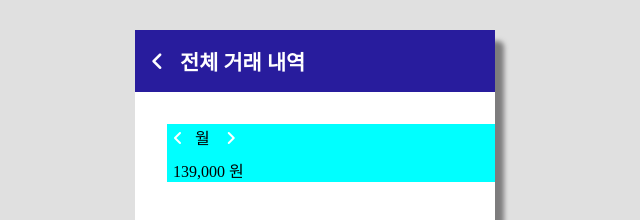
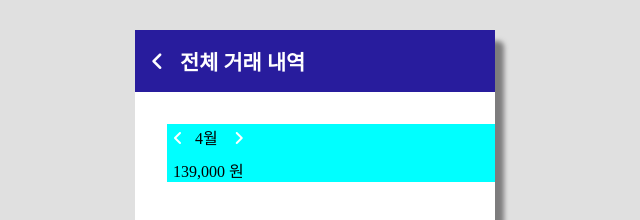
Before and after one commit to IT-Money/IT-Money, a Vue app: page /transaction-history in a window 1280 px wide. Shown: the top 220 px of the page, without its empty margins (325-965 px from the left). Built offline with nearby package versions, Linux system fonts and the light colour scheme; data requests are answered from the project's data file; a web font is replaced by a local one.

Commit message:
Feat: 총지출, 총수입 진행

```diff
--- /dev/null
+++ b/src/components/ExpenseHeader.vue
@@ -0,0 +1,98 @@
+<script setup>
+import { onMounted } from 'vue'
+import useTrans from '@/stores/useTrans'
+import useCount from '@/stores/useCount'
+
+const trans = useTrans()
+const count = useCount()
+
+onMounted(() => {
+  trans.fetchTransactions()
+})
+</script>
+
+<template>
+  <div class="summary-container">
+    <div class="summary-content">
+      <!-- 왼쪽: 텍스트 정보 -->
+      <div class="text-section">
+        <p class="title">{{ trans.nowYear }}년 {{ trans.nowMonth }}월</p>
+        <p class="amount">
+          {{
+            count.useMonthlyAmount(
+              trans.monthlyExpense.value[trans.currentMonth],
+            )
+          }}원
+        </p>
+        <span class="count-badge"
+          >총
+          {{ trans.monthlyExpense.value[trans.currentMonth].length }}회</span
+        >
+      </div>
+
+      <!-- 오른쪽: 원형 아이콘 -->
+      <div class="icon-section">
+        <img class="icon-image" src="@/icons/food.png" alt="아이콘" />
+      </div>
+    </div>
+  </div>
+</template>
+
+<style scoped>
+.summary-container {
+  padding: 0 20px;
+  margin-top: 16px;
+}
+
+.summary-content {
+  display: flex;
+  justify-content: space-between;
+  align-items: center;
+}
+
+.text-section {
+  display: flex;
+  flex-direction: column;
+  gap: 8px;
+}
+
+.title {
+  font-size: 14px;
+  color: #3b1fe0;
+  font-weight: 600;
+  margin: 0;
+}
+
+.amount {
+  font-size: 24px;
+  font-weight: bold;
+  color: #000;
+  margin: 0;
+}
+
+.count-badge {
+  display: inline-block;
+  background-color: #eee;
+  color: #444;
+  padding: 4px 10px;
+  font-size: 12px;
+  border-radius: 999px;
+  width: fit-content;
+}
+
+.icon-section {
+  background-color: #f76d82;
+  border-radius: 50%;
+  padding: 12px;
+  width: 48px;
+  height: 48px;
+  display: flex;
+  align-items: center;
+  justify-content: center;
+}
+
+.icon-image {
+  width: 24px;
+  height: 24px;
+}
+</style>
--- /dev/null
+++ b/src/components/IncomeHeader.vue
@@ -0,0 +1,98 @@
+<script setup>
+import useTrans from '@/stores/useTrans'
+import useCount from '@/stores/useCount'
+import { onMounted } from 'vue'
+
+const trans = useTrans()
+const count = useCount()
+
+onMounted(() => {
+  trans.fetchTransactions()
+  console.log('trans.monthlyIncome.value[trans.currentMonth]')
+})
+</script>
+
+<template>
+  <div class="summary-container">
+    <div class="summary-content">
+      <!-- 왼쪽: 텍스트 정보 -->
+      <div class="text-section">
+        <p class="title">{{ trans.nowYear }}년 {{ trans.nowMonth }}월</p>
+        <p class="amount">
+          {{
+            count.useMonthlyAmount(
+              trans.monthlyIncome.value[trans.currentMonth],
+            )
+          }}원
+        </p>
+        <span class="count-badge"
+          >총 {{ trans.monthlyIncome.value[trans.currentMonth].length }}회</span
+        >
+      </div>
+
+      <!-- 오른쪽: 원형 아이콘 -->
+      <div class="icon-section">
+        <img class="icon-image" src="@/icons/food.png" alt="아이콘" />
+      </div>
+    </div>
+  </div>
+</template>
+
+<style scoped>
+.summary-container {
+  padding: 0 20px;
+  margin-top: 16px;
+}
+
+.summary-content {
+  display: flex;
+  justify-content: space-between;
+  align-items: center;
+}
+
+.text-section {
+  display: flex;
+  flex-direction: column;
+  gap: 8px;
+}
+
+.title {
+  font-size: 14px;
+  color: #3b1fe0;
+  font-weight: 600;
+  margin: 0;
+}
+
+.amount {
+  font-size: 24px;
+  font-weight: bold;
+  color: #000;
+  margin: 0;
+}
+
+.count-badge {
+  display: inline-block;
+  background-color: #eee;
+  color: #444;
+  padding: 4px 10px;
+  font-size: 12px;
+  border-radius: 999px;
+  width: fit-content;
+}
+
+.icon-section {
+  background-color: #f76d82;
+  border-radius: 50%;
+  padding: 12px;
+  width: 48px;
+  height: 48px;
+  display: flex;
+  align-items: center;
+  justify-content: center;
+}
+
+.icon-image {
+  width: 24px;
+  height: 24px;
+}
+</style>
--- a/src/components/MonthlyHeader.vue
+++ b/src/components/MonthlyHeader.vue
@@ -1,7 +1,7 @@
 <script setup>
 import { onMounted } from 'vue'
-import useTrans from '@/mine/useTrans.js'
-import useCount from '@/mine/useCount.js'
+import useTrans from '@/stores/useTrans.js'
+import useCount from '@/stores/useCount.js'
 
 const trans = useTrans()
 const count = useCount()
@@ -14,7 +14,7 @@ onMounted(() => {
 <template>
   <div>
     <i class="fa-solid fa-angle-left"></i>
-    <span>{{ nowMonth }}월 </span>
+    <span>{{ trans.nowMonth }}월 </span>
     <i class="fa-solid fa-angle-right"></i>
     <p>
       {{
--- /dev/null
+++ b/src/stores/useCount.js
@@ -0,0 +1,8 @@
+export default function useCount() {
+  function useMonthlyAmount(arr = []) {
+    const total = arr.reduce((s, v) => Number((s += v.amount)), 0)
+    return total.toLocaleString()
+  }
+
+  return { useMonthlyAmount }
+}
--- /dev/null
+++ b/src/stores/useTrans.js
@@ -0,0 +1,75 @@
+import axios from '@/utils/axios'
+import { ref, computed } from 'vue'
+
+export default function useTrans() {
+  // 달 설정
+  const currentMonth = new Date().toISOString().substring(0, 7) //"2025-04"
+  const nowYear = currentMonth.substring(0, 4)
+  const nowMonth = currentMonth.substring(6)
+  // transactions: 변수 할당
+  const transactions = ref([])
+  const error = ref(null)
+
+  // fetechTransactions: wallet_db에서 모든 거래
+  const fetchTransactions = async () => {
+    try {
+      const response = await axios.get('/transactions')
+      transactions.value = response.data
+      console.log('transactions:', transactions.value)
+    } catch (err) {
+      error.value = err.message || '데이터 가져오는 중 오류발생'
+      console.error('거래 fetch 중 오류발생: ', err)
+    }
+  }
+
+  // monthlyTransactions = 월별 파싱(forEach문으로 월별거래 객체 생성성)
+  const monthlyTransactions = computed(() => {
+    const group = {}
+    console.log('computed 실행중')
+
+    transactions.value.forEach(trans => {
+      const eachMonth = trans.dateTime.substring(0, 7)
+      if (!group[eachMonth]) group[eachMonth] = []
+      group[eachMonth].push(trans)
+    })
+    console.log('group:', group)
+
+    return group
+  })
+
+  // monthlyExpense: 월별 지출액(for of 문으로 monthlytransactions 중 type이 1인걸 filter 해서 monthlyExpense에 할당)
+  const monthlyExpense = computed(() => {
+    const group = {}
+    console.log('총지출 computed 실행')
+    for (const [eachMonth, trans] of Object.entries(
+      monthlyTransactions.value,
+    )) {
+      group[eachMonth] = trans.filter(tran => tran.type === '1')
+    }
+    return group
+  })
+
+  // monthlyIncome: 월별 수입액
+  const monthlyIncome = computed(() => {
+    const group = {}
+    console.log('총수입 computed 실행됨')
+    for (const [eachMonth, trans] of Object.entries(monthlyTransactions.value))
+      group[eachMonth] = trans.filter(tran => tran.type === '2')
+    return group
+  })
+
+  // monthlyCategory: 월별 카테고리
+  // const monthlyCategory = computed(()=> )
+
+  return {
+    transactions,
+    error,
+    fetchTransactions,
+    monthlyTransactions,
+    monthlyExpense,
+    monthlyIncome,
+    currentMonth,
+    nowMonth,
+    nowYear,
+  }
+}
--- a/src/views/TotalExpense.vue
+++ b/src/views/TotalExpense.vue
@@ -1,98 +1,9 @@
 <script setup>
-import useTrans from '@/mine/useTrans'
-import useCount from '@/mine/useCount'
-import { onMounted } from 'vue'
-
-const trans = useTrans()
-const count = useCount()
-
-onMounted(() => {
-  trans.fetchTransactions()
-})
+import ExpenseHeader from '@/components/ExpenseHeader.vue'
 </script>
 
 <template>
-  <div class="summary-container">
-    <div class="summary-content">
-      <!-- 왼쪽: 텍스트 정보 -->
-      <div class="text-section">
-        <p class="title">{{ trans.nowYear }}년 {{ trans.nowMonth }}월</p>
-        <p class="amount">
-          {{
-            count.useMonthlyAmount(
-              trans.monthlyExpense.value[trans.currentMonth],
-            )
-          }}원
-        </p>
-        <span class="count-badge"
-          >총
-          {{ trans.monthlyExpense.value[trans.currentMonth].length }}회</span
-        >
-      </div>
-
-      <!-- 오른쪽: 원형 아이콘 -->
-      <div class="icon-section">
-        <img class="icon-image" src="@/icons/food.png" alt="아이콘" />
-      </div>
-    </div>
-  </div>
+  <ExpenseHeader />
 </template>
 
-<style scoped>
-.summary-container {
-  padding: 0 20px;
-  margin-top: 16px;
-}
-
-.summary-content {
-  display: flex;
-  justify-content: space-between;
-  align-items: center;
-}
-
-.text-section {
-  display: flex;
-  flex-direction: column;
-  gap: 8px;
-}
-
-.title {
-  font-size: 14px;
-  color: #3b1fe0;
-  font-weight: 600;
-  margin: 0;
-}
-
-.amount {
-  font-size: 24px;
-  font-weight: bold;
-  color: #000;
-  margin: 0;
-}
-
-.count-badge {
-  display: inline-block;
-  background-color: #eee;
-  color: #444;
-  padding: 4px 10px;
-  font-size: 12px;
-  border-radius: 999px;
-  width: fit-content;
-}
-
-.icon-section {
-  background-color: #f76d82;
-  border-radius: 50%;
-  padding: 12px;
-  width: 48px;
-  height: 48px;
-  display: flex;
-  align-items: center;
-  justify-content: center;
-}
-
-.icon-image {
-  width: 24px;
-  height: 24px;
-}
-</style>
+<style scoped></style>
--- a/src/views/TotalIncome.vue
+++ b/src/views/TotalIncome.vue
@@ -1,97 +1,9 @@
 <script setup>
-import useTrans from '@/mine/useTrans'
-import useCount from '@/mine/useCount'
-import { onMounted } from 'vue'
-
-const trans = useTrans()
-const count = useCount()
-
-onMounted(() => {
-  trans.fetchTransactions()
-})
+import IncomeHeader from '@/components/IncomeHeader.vue'
 </script>
 
 <template>
-  <div class="summary-container">
-    <div class="summary-content">
-      <!-- 왼쪽: 텍스트 정보 -->
-      <div class="text-section">
-        <p class="title">{{ trans.nowYear }}년 {{ trans.nowMonth }}월</p>
-        <p class="amount">
-          {{
-            count.useMonthlyAmount(
-              trans.monthlyIncome.value[trans.currentMonth],
-            )
-          }}원
-        </p>
-        <span class="count-badge"
-          >총 {{ trans.monthlyIncome.value[trans.currentMonth].length }}회</span
-        >
-      </div>
-
-      <!-- 오른쪽: 원형 아이콘 -->
-      <div class="icon-section">
-        <img class="icon-image" src="@/icons/food.png" alt="아이콘" />
-      </div>
-    </div>
-  </div>
+  <IncomeHeader />
 </template>
 
-<style scoped>
-.summary-container {
-  padding: 0 20px;
-  margin-top: 16px;
-}
-
-.summary-content {
-  display: flex;
-  justify-content: space-between;
-  align-items: center;
-}
-
-.text-section {
-  display: flex;
-  flex-direction: column;
-  gap: 8px;
-}
-
-.title {
-  font-size: 14px;
-  color: #3b1fe0;
-  font-weight: 600;
-  margin: 0;
-}
-
-.amount {
-  font-size: 24px;
-  font-weight: bold;
-  color: #000;
-  margin: 0;
-}
-
-.count-badge {
-  display: inline-block;
-  background-color: #eee;
-  color: #444;
-  padding: 4px 10px;
-  font-size: 12px;
-  border-radius: 999px;
-  width: fit-content;
-}
-
-.icon-section {
-  background-color: #f76d82;
-  border-radius: 50%;
-  padding: 12px;
-  width: 48px;
-  height: 48px;
-  display: flex;
-  align-items: center;
-  justify-content: center;
-}
-
-.icon-image {
-  width: 24px;
-  height: 24px;
-}
-</style>
+<style scoped></style>
--- a/src/views/TransactionHistory.vue
+++ b/src/views/TransactionHistory.vue
@@ -3,7 +3,7 @@ import MonthlyHeader from '@/components/MonthlyHeader.vue'
 // import MonthlyChart from '@/components/MonthlyChart.vue'
 // import MonthlyCategory from '@/components/MonthlyCategory.vue'
 import { onMounted } from 'vue'
-import useTrans from '@/mine/useTrans'
+import useTrans from '@/stores/useTrans'
 const trans = useTrans()
 
 onMounted(() => {
```
